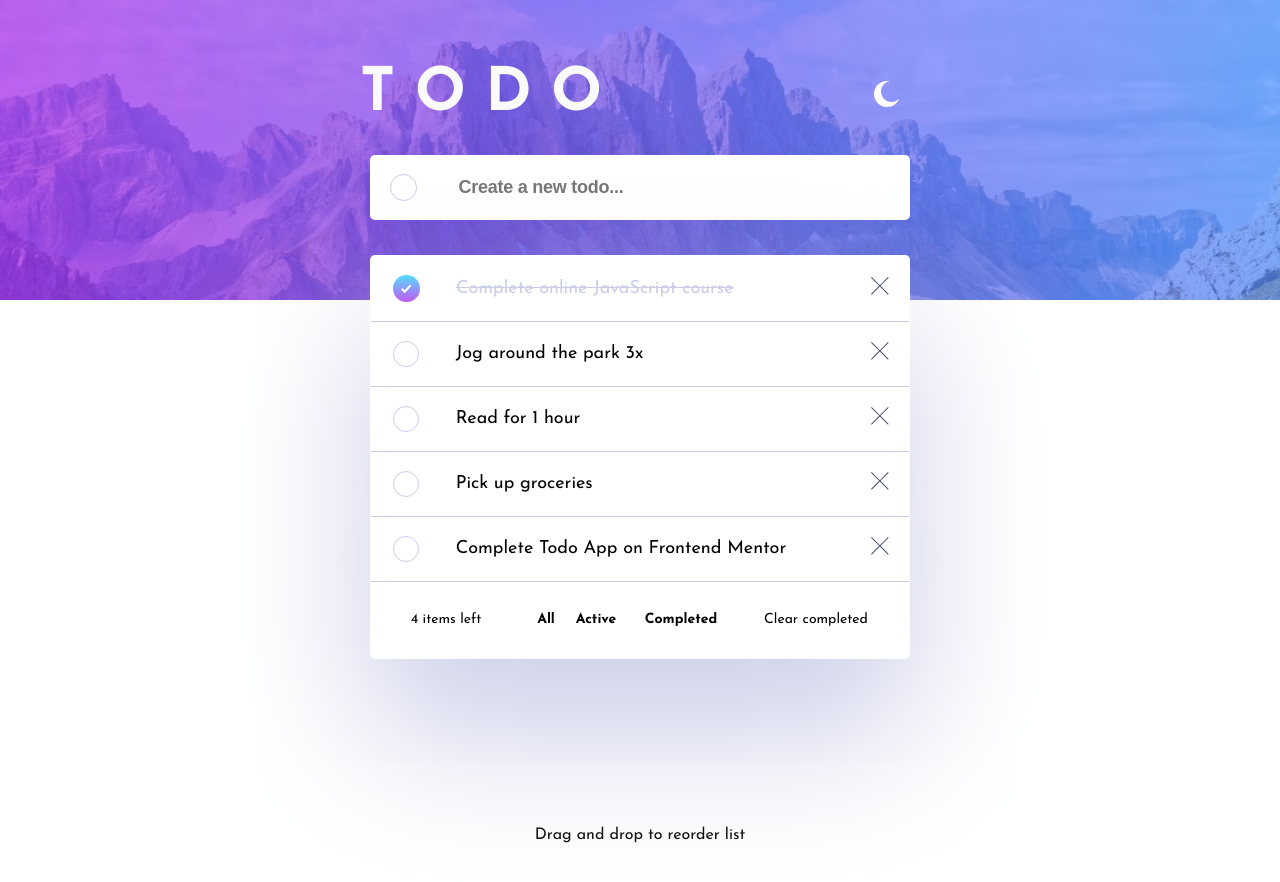
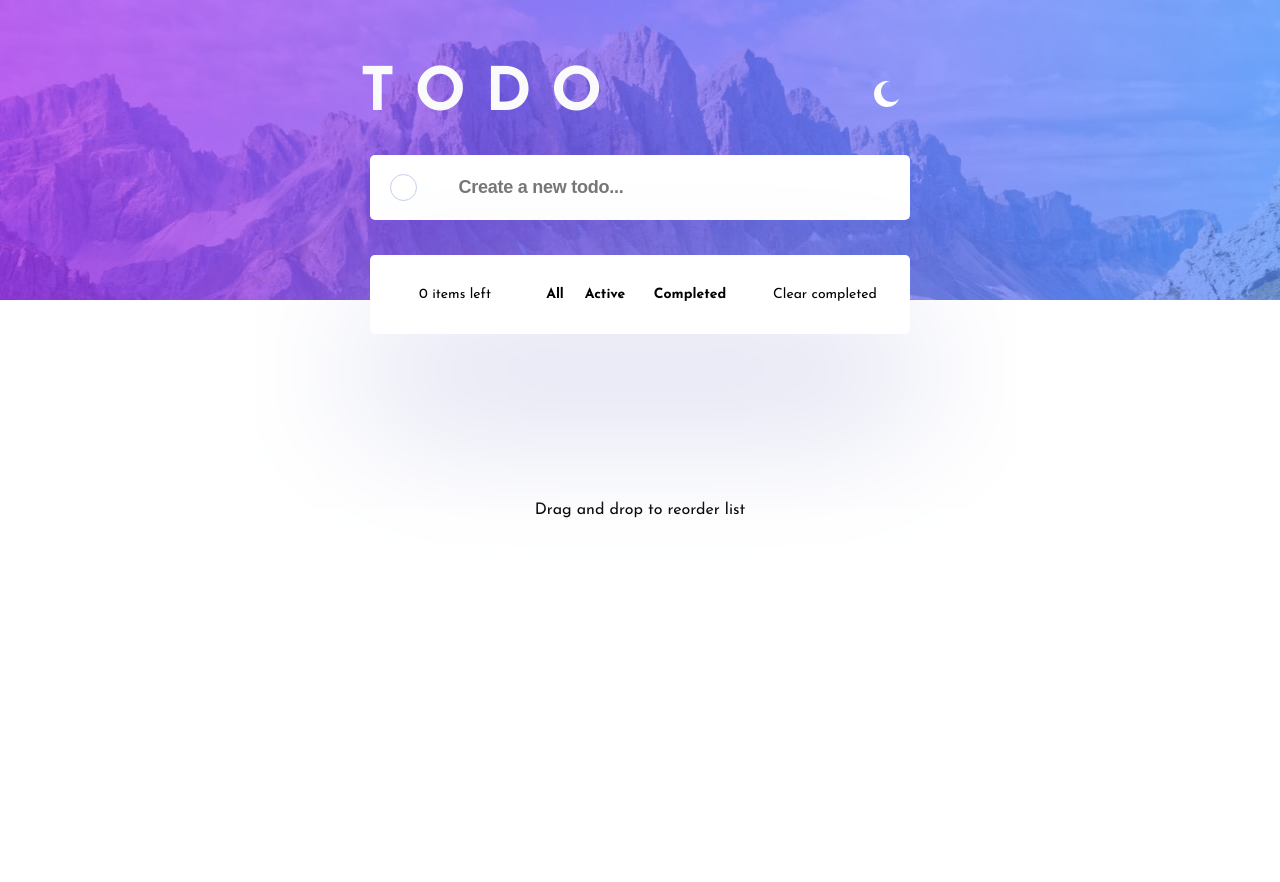
Before and after one commit to codingwithjae/todoApp, a React (Create React App) app: page / in a window 1280 px wide. Shown: the top 882 px of the page. Built offline with nearby package versions, Linux system fonts and the light colour scheme.

Commit message:
Local storage implemented

```diff
--- a/src/App.js
+++ b/src/App.js
@@ -12,17 +12,26 @@
   toggleTheme: () => { }
 });
 
-const defaultTodos = [
-  { id: '1', text: 'Complete online JavaScript course', completed: true },
-  { id: '2', text: 'Jog around the park 3x', completed: false },
-  { id: '3', text: 'Read for 1 hour', completed: false },
-  { id: '4', text: 'Pick up groceries', completed: false },
-  { id: '5', text: 'Complete Todo App on Frontend Mentor', completed: false },
-];
+function App() {
 
-function App() {
-  const [todos, setTodos] = useState(defaultTodos);
-  const [filteredTodos, setFilteredTodos] = useState(defaultTodos);
+  const localStorageTodos = localStorage.getItem('Todos_V1');
+
+  let parsedItems;
+
+  if (!localStorageTodos) {
+    localStorage.setItem('Todos_V1', JSON.stringify([]));
+    parsedItems = [];
+  } else {
+    parsedItems = JSON.parse(localStorageTodos);
+  }
+
+  const [todos, setTodos] = useState(parsedItems);
+  const [filteredTodos, setFilteredTodos] = useState(parsedItems);
+
+  const saveTodos = (newTodos) => {
+    localStorage.setItem('Todos_V1', JSON.stringify(newTodos));
+    setTodos(newTodos);
+  };
 
   const completeTodo = (id) => {
     const newTodos = todos.map((todo) => {
@@ -32,13 +41,13 @@
       return todo;
     });
 
-    setTodos(newTodos);
+    saveTodos(newTodos);
     setFilteredTodos(newTodos);
   };
 
   const deleteTodo = (id) => {
     const newTodos = todos.filter((todo) => todo.id !== id);
-    setTodos(newTodos);
+    saveTodos(newTodos);
     setFilteredTodos(newTodos);
   };
 
@@ -55,7 +64,7 @@
   const addTodo = (text) => {
     const newTodo = { id: Date.now().toString(), text: text, completed: false };
     const newTodos = [...todos, newTodo];
-    setTodos(newTodos);
+    saveTodos(newTodos);
     setFilteredTodos(newTodos);
   };
 
@@ -65,7 +74,7 @@
 
   const clearCompleted = () => {
     const newTodos = todos.filter((todo) => !todo.completed);
-    setTodos(newTodos);
+    saveTodos(newTodos);
     setFilteredTodos(newTodos);
   };
 
```
